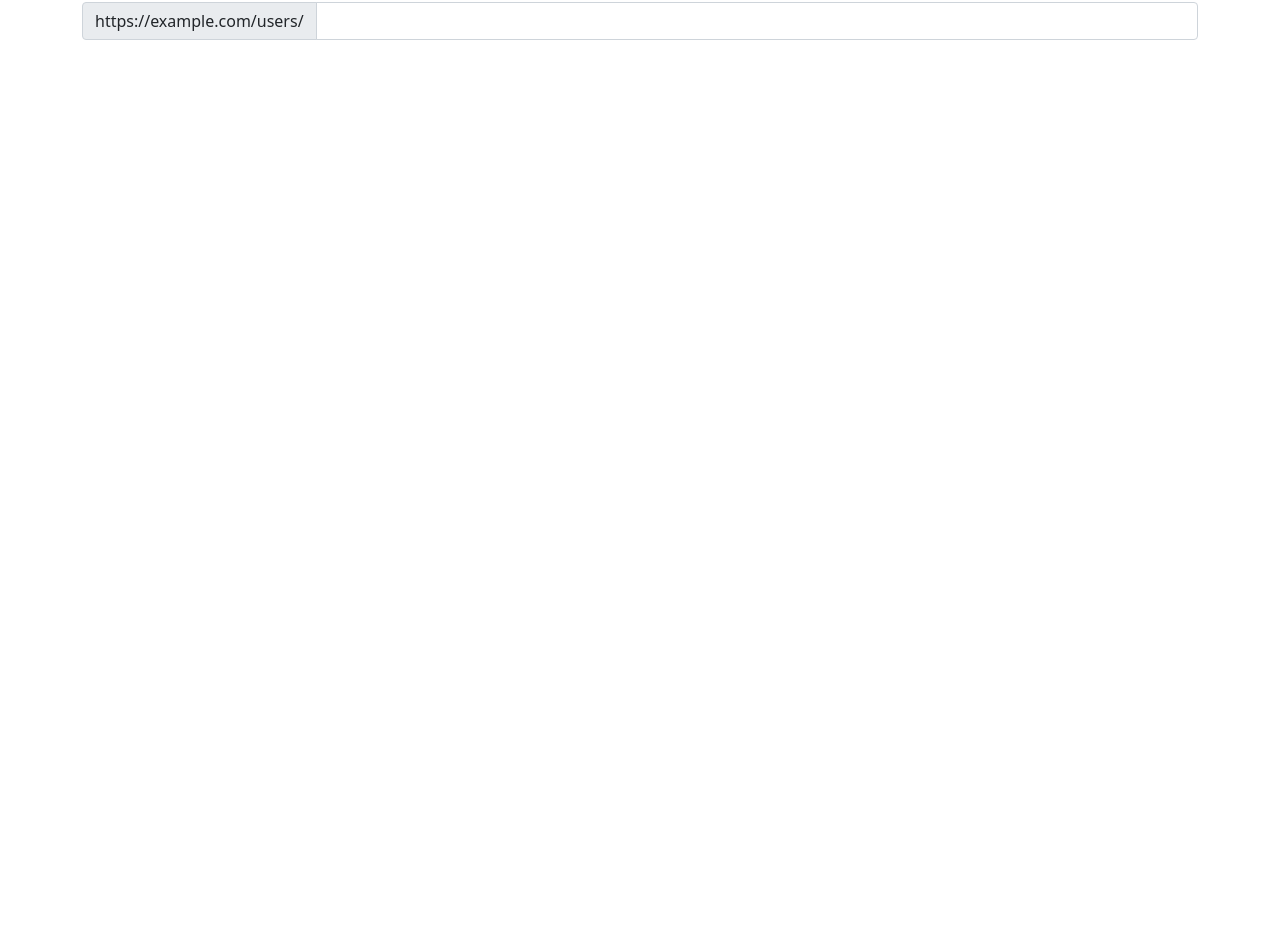
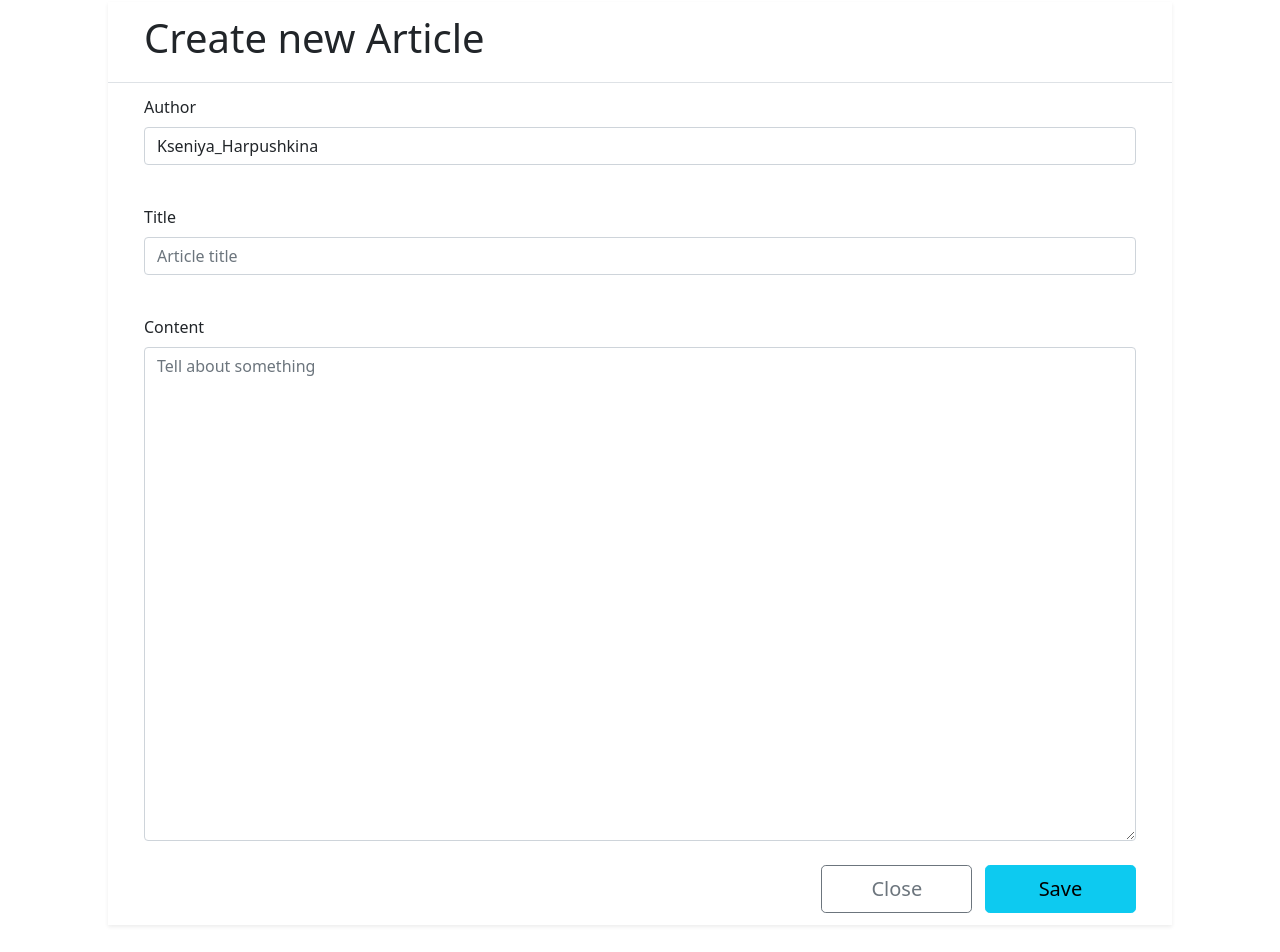
Before and after one commit to KHarpushkina/vue-course, a Vue app: page /create-new-article in a window 1280 px wide. Shown: the part 94-1046 px from the top of the page. Before the commit the page ends 800 px from the top, so only its background shows below. Built offline with nearby package versions, Linux system fonts and the light colour scheme.

Commit message:
Design template for create new article page

```diff
--- a/src/App.vue
+++ b/src/App.vue
@@ -22,7 +22,9 @@ export default {
 <style lang="scss" rel="stylesheet/scss">
 @import "~bootstrap/dist/css/bootstrap.css";
 .content-container {
-    margin: 3rem;
-    padding: 1rem;
+    margin: 84px;
+}
+.row {
+    padding: 12px 24px;
 }
 </style>
--- a/src/client/components/articles/ArticlePreview.vue
+++ b/src/client/components/articles/ArticlePreview.vue
@@ -1,7 +1,7 @@
 <template>
     <div class="container shadow-sm bg-white rounded">
         <div class="row">
-            <h3>{{ article.name }}</h3>
+            <h3>{{ article.title }}</h3>
         </div>
         <div>
             <div class="row">
--- a/src/client/pages/ArticlesMainPage.vue
+++ b/src/client/pages/ArticlesMainPage.vue
@@ -2,8 +2,8 @@
 	<div class="container">
 		<div
 			v-for="article in articles"
-			:key="`${article.name}`"
-			:value="`${article.name}`"
+			:key="`${article._id}`"
+			:value="`${article._id}`"
 			class="row"
 		>
 			<article-preview :article="article"></article-preview>
@@ -12,7 +12,6 @@
 </template>
 
 <script>
-const DATA = require("../../database.json");
 import ArticlePreview from "../components/articles/ArticlePreview.vue";
 
 export default {
@@ -30,13 +29,7 @@ export default {
 			return this.$store.getters["articles/getArticles"];
 		}
     },
-	methods: {
-		cutArticleContent(content) {
-			let result = content.substring(0, 1000);
-			result = result.substring(0, result.lastIndexOf(" "));
-			return result + "...";
-		}
-	},
+	methods: {},
 	mounted: async function() {
 		await this.$store.dispatch("articles/getArticles");
 	},
@@ -45,7 +38,6 @@ export default {
 
 <style scoped lang="scss" rel="stylesheet/scss">
 .row {
-	margin-bottom: 10px;
-	padding: 1rem;
+	margin-bottom: 12px;
 }
 </style>
--- a/src/client/pages/CreateArticlePage.vue
+++ b/src/client/pages/CreateArticlePage.vue
@@ -1,16 +1,69 @@
 <template>
     <div class="container">
-        <label for="basic-url" class="form-label">Your vanity URL</label>
-        <div class="input-group mb-3">
-            <span class="input-group-text" id="basic-addon3">
-                https://example.com/users/
-            </span>
-            <input
-                type="text"
-                class="form-control"
-                id="basic-url"
-                aria-describedby="basic-addon3"
-            />
+        <div class="row justify-content-center">
+            <div class="col fields-block shadow-sm">
+                <div class="row border-bottom">
+                    <div class="col">
+                        <h1>Create new Article</h1>
+                    </div>
+                </div>
+                <div class="row">
+                    <div class="col">
+                        <label for="article-author" class="form-label">
+                            Author
+                        </label>
+                        <div class="input-group mb-3">
+                            <input
+                                type="text"
+                                v-model="newArticle.author"
+                                class="form-control"
+                                id="article-author"
+                                placeholder="Article author"
+                            />
+                        </div>
+                    </div>
+                </div>
+                <div class="row">
+                    <div class="col">
+                        <label for="article-title" class="form-label">
+                            Title
+                        </label>
+                        <div class="input-group mb-3">
+                            <input
+                                v-model="newArticle.title"
+                                type="text"
+                                class="form-control"
+                                id="article-title"
+                                placeholder="Article title"
+                            />
+                        </div>
+                    </div>
+                </div>
+                <div class="row">
+                    <div class="col">
+                        <label for="article-content" class="form-label">
+                            Content
+                        </label>
+                        <textarea
+                            v-model="newArticle.content"
+                            class="form-control"
+                            id="article-content"
+                            rows="20"
+                            placeholder="Tell about something"
+                        ></textarea>
+                    </div>
+                </div>
+                <div class="row justify-content-end">
+                    <div class="col-4 buttons-controls">
+                        <button class="btn btn-outline-secondary btn-lg" type="button" @click="closeEditing">
+                            Close
+                        </button>
+                        <button class="btn btn-info btn-lg" type="button" @click="saveArticle">
+                            Save
+                        </button>
+                    </div>
+                </div>
+            </div>
         </div>
     </div>
 </template>
@@ -20,11 +73,47 @@ export default {
     name: "CreateArticlePage",
     components: {},
     data() {
-        return {};
+        return {
+            newArticle: {
+                title: "",
+                content: "",
+                author: "Kseniya_Harpushkina",
+                last_updated: "",
+                category: "",
+            },
+        };
     },
-    methods: {},
+    methods: {
+        saveArticle: async function() {
+            this.newArticle.last_updated = new Date();
+            try {
+                await this.$store.dispatch("articles/addArticle", {
+                    article: this.newArticle,
+                });
+                this.closeEditing();
+            } catch (e) {
+                console.log(e);
+            }
+        },
+
+        closeEditing: function() {
+            this.$router.push({
+                name: "articles_main_page",
+            });
+        },
+    },
     mounted() {},
 };
 </script>
 
-<style scoped lang="scss" rel="stylesheet/scss"></style>
+<style scoped lang="scss" rel="stylesheet/scss">
+.buttons-controls {
+    button {
+        &:first-child {
+            margin-right: 4%;
+        }
+        min-width: 84px;
+        width: 48%;
+    }
+}
+</style>
--- a/src/client/store/modules/articles/actions.js
+++ b/src/client/store/modules/articles/actions.js
@@ -16,7 +16,31 @@ export default {
     async addArticle(context, data) {
         try {
             let result = await requests.addArticle(data.article);
-            console.log(result);
+            context.commit("addArticle", {
+                article: result.data,
+            });
+        } catch (e) {
+            console.log(e);
+        }
+    },
+
+    async editArticle(context, data) {
+        try {
+            let result = await requests.addArticle(data.article);
+            context.commit("addArticle", {
+                article: result.data,
+            });
+        } catch (e) {
+            console.log(e);
+        }
+    },
+
+    async deleteArticle(context, data) {
+        try {
+            let result = await requests.addArticle(data.article);
+            context.commit("addArticle", {
+                article: result.data,
+            });
         } catch (e) {
             console.log(e);
         }
--- a/src/client/store/modules/articles/mutations.js
+++ b/src/client/store/modules/articles/mutations.js
@@ -3,7 +3,11 @@
 export default {
     setArticles(state, data) {
         for (let i = 0; i < data.articles.length; i++) {
-            state.articles[data.articles[i].id] = data.articles[i];
+            state.articles[data.articles[i]._id] = data.articles[i];
         }
     },
+
+    addArticle(state, data) {
+        state.articles[data.article._id] = data.article;
+    },
 };
--- a/src/server/models/Article.js
+++ b/src/server/models/Article.js
@@ -1,11 +1,15 @@
 import * as mongoose from 'mongoose';
 
 const articleSchema = new mongoose.Schema({
-    name : {
+    title : {
         type: String,
         required: true
     },
     content : {
+        type: String,
+        required: true
+    },
+    author : {
         type: String,
         required: true
     },
```
